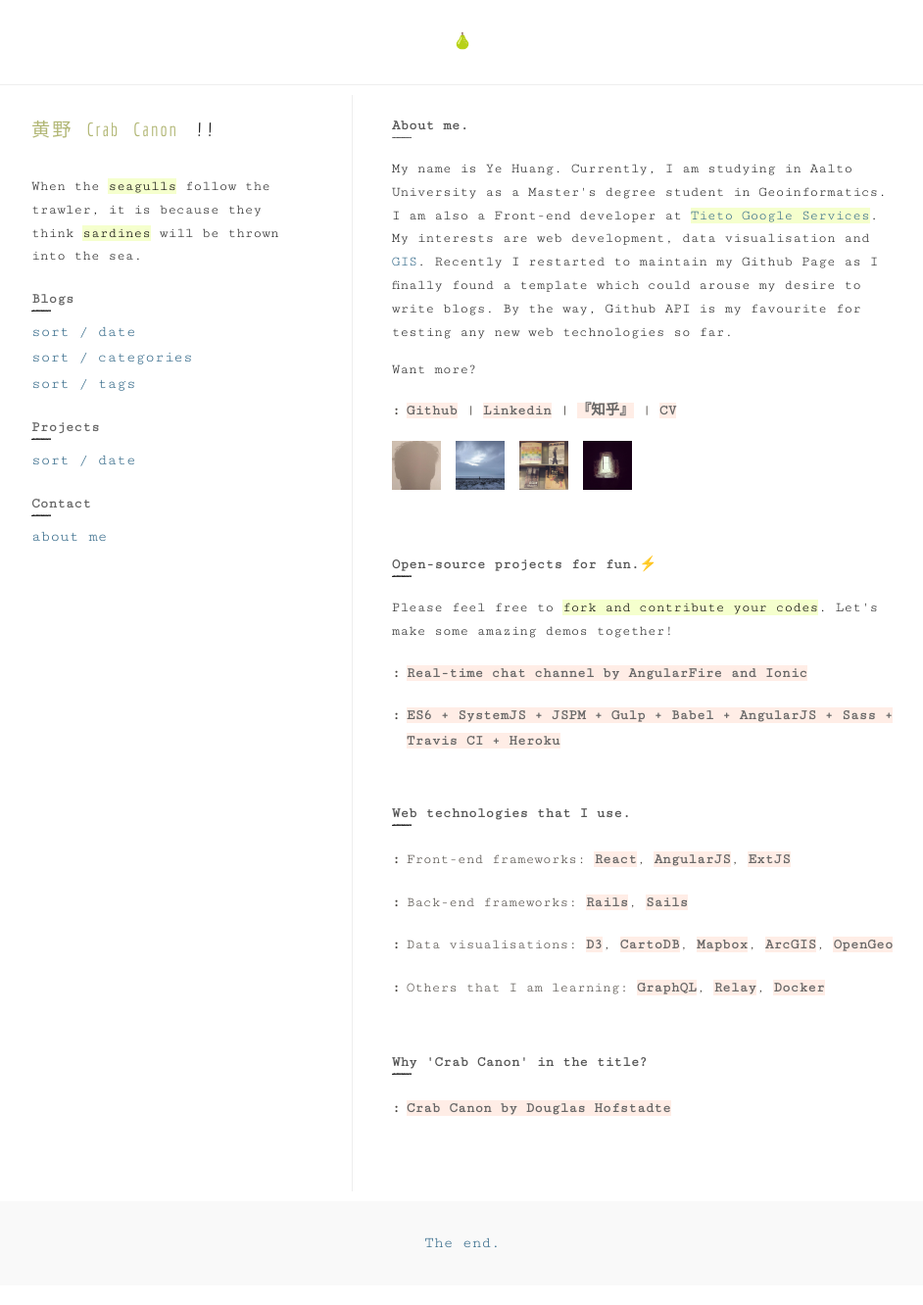
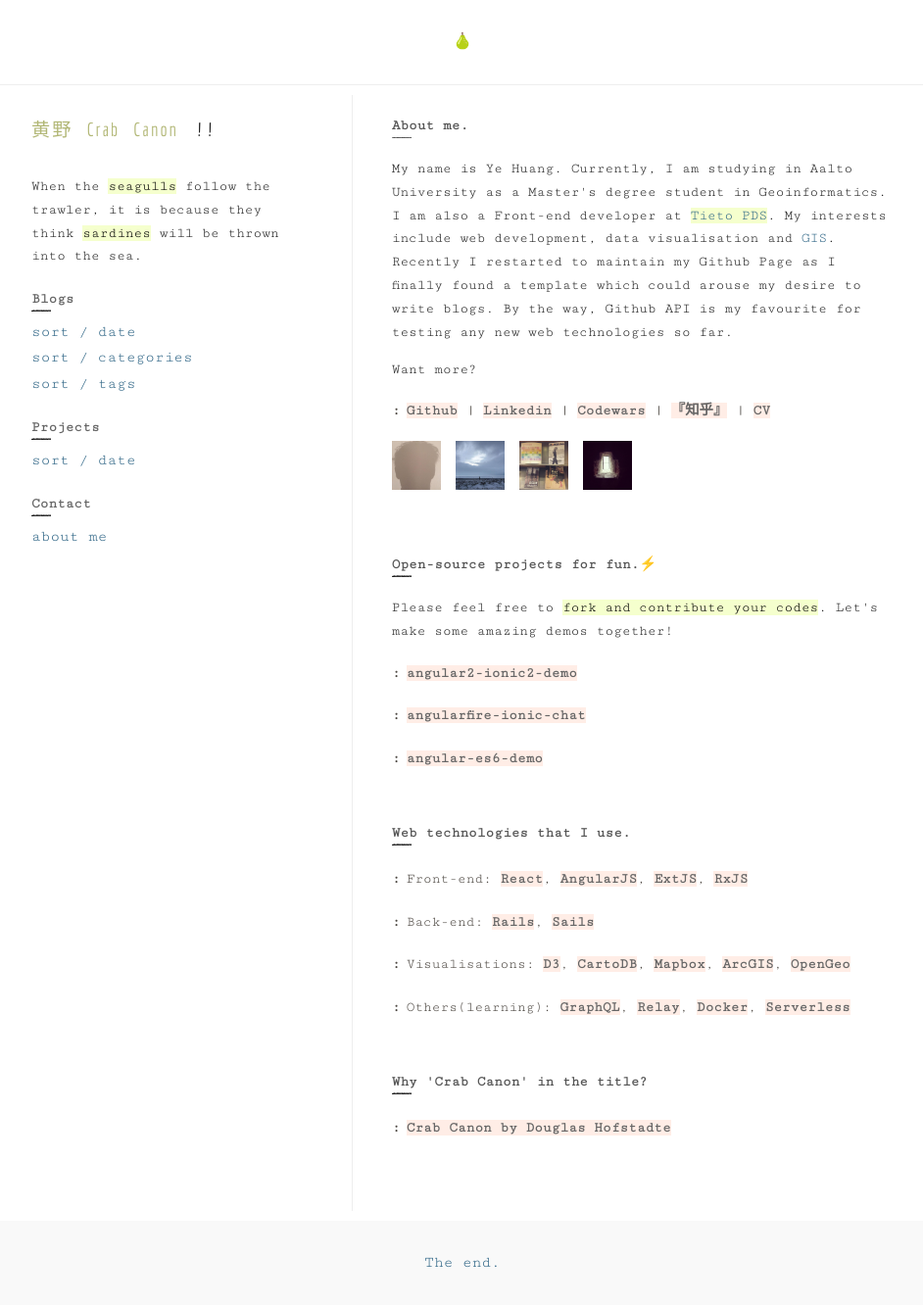
Before and after one commit to crabcanon/crabcanon.github.com, a Jekyll site: the page built from about/index.md, in a window 1280 px wide. Shown: the whole page at 98% size, without its empty margins (168-1110 px from the left). Built offline with Jekyll 4.4.1, drawn with Linux system fonts in a browser that asks for light colours; emoji names are drawn with the system emoji font.

Commit message:
Update "about" page

```diff
--- a/about/index.md
+++ b/about/index.md
@@ -4,10 +4,10 @@
 
 <div class="about-page">
   <p class="sidebar-title about-me">About me.</p>
-  <p class="about-p">My name is Ye Huang. Currently, I am studying in Aalto University as a Master's degree student in Geoinformatics. I am also a Front-end developer at <mark><a href="https://www.tieto.com/">Tieto Google Services</a></mark>. My interests are web development, data visualisation and <a href="http://www.esri.com/what-is-gis">GIS</a>. Recently I restarted to maintain my Github Page as I finally found a template which could arouse my desire to write blogs. By the way, Github API is my favourite for testing any new web technologies so far.</p>
+  <p class="about-p">My name is Ye Huang. Currently, I am studying in Aalto University as a Master's degree student in Geoinformatics. I am also a Front-end developer at <mark><a href="https://www.tieto.com/product-development/overview">Tieto PDS</a></mark>. My interests include web development, data visualisation and <a href="http://www.esri.com/what-is-gis">GIS</a>. Recently I restarted to maintain my Github Page as I finally found a template which could arouse my desire to write blogs. By the way, Github API is my favourite for testing any new web technologies so far.</p>
   <p class="about-p">Want more?</p>
   <ul class="list">
-    <li><a href="https://github.com/crabcanon">Github</a> | <a href="https://fi.linkedin.com/pub/huang-ye/4a/668/425">Linkedin</a> | <a href="http://www.zhihu.com/people/ye-huang-7-35">『知乎』</a> | <a href="/images/CV.pdf">CV</a></li>
+    <li><a href="https://github.com/crabcanon">Github</a> | <a href="https://fi.linkedin.com/pub/huang-ye/4a/668/425">Linkedin</a> | <a href="https://www.codewars.com/users/crabcanon">Codewars</a> | <a href="http://www.zhihu.com/people/ye-huang-7-35">『知乎』</a> | <a href="/images/CV.pdf">CV</a></li>
   </ul>
 
   <div class="photos">
@@ -26,8 +26,9 @@
   <p class="sidebar-title about-others">Open-source projects for fun.:zap:</p>
   <p class="about-p">Please feel free to <mark>fork and contribute your codes</mark>. Let's make some amazing demos together!</p>
   <ul class="list">
-    <li><a href="https://github.com/crabcanon/AngularFire-Chat">Real-time chat channel by AngularFire and Ionic</a></li>
-    <li><a href="https://github.com/crabcanon/angular-es6-demo">ES6 + SystemJS + JSPM + Gulp + Babel + AngularJS + Sass + Travis CI + Heroku</a>
+    <li><a href="https://github.com/crabcanon/angular2-ionic2-demo">angular2-ionic2-demo</a></li>
+    <li><a href="https://github.com/crabcanon/AngularFire-Chat">angularfire-ionic-chat</a></li>
+    <li><a href="https://github.com/crabcanon/angular-es6-demo">angular-es6-demo</a>
     </li>
   </ul>
 </div>
@@ -35,10 +36,10 @@
 <div class="about-page">
   <p class="sidebar-title about-others">Web technologies that I use.</p>
   <ul class="list">
-    <li>Front-end frameworks: <a href="https://facebook.github.io/react/">React</a>, <a href="https://angularjs.org/">AngularJS</a>, <a href="https://www.sencha.com/products/extjs/#overview">ExtJS</a></li>
-    <li>Back-end frameworks: <a href="http://rubyonrails.org/">Rails</a>, <a href="http://sailsjs.org/">Sails</a></li>
-    <li>Data visualisations: <a href="http://d3js.org/">D3</a>, <a href="https://cartodb.com/">CartoDB</a>, <a href="https://www.mapbox.com/">Mapbox</a>, <a href="http://www.esri.com/software/arcgis">ArcGIS</a>, <a href="http://boundlessgeo.com/">OpenGeo</a></li>
-    <li>Others that I am learning: <a href="http://graphql.org/">GraphQL</a>, <a href="https://facebook.github.io/relay/">Relay</a>, <a href="https://www.docker.com/">Docker</a></li>
+    <li>Front-end: <a href="https://facebook.github.io/react/">React</a>, <a href="https://angularjs.org/">AngularJS</a>, <a href="https://www.sencha.com/products/extjs/#overview">ExtJS</a>, <a href="http://reactivex.io/rxjs/">RxJS</a></li>
+    <li>Back-end: <a href="http://rubyonrails.org/">Rails</a>, <a href="http://sailsjs.org/">Sails</a></li>
+    <li>Visualisations: <a href="http://d3js.org/">D3</a>, <a href="https://cartodb.com/">CartoDB</a>, <a href="https://www.mapbox.com/">Mapbox</a>, <a href="http://www.esri.com/software/arcgis">ArcGIS</a>, <a href="http://boundlessgeo.com/">OpenGeo</a></li>
+    <li>Others(learning): <a href="http://graphql.org/">GraphQL</a>, <a href="https://facebook.github.io/relay/">Relay</a>, <a href="https://www.docker.com/">Docker</a>, <a href="https://serverless.com/">Serverless</a></li>
   </ul>
 </div>
 
```
